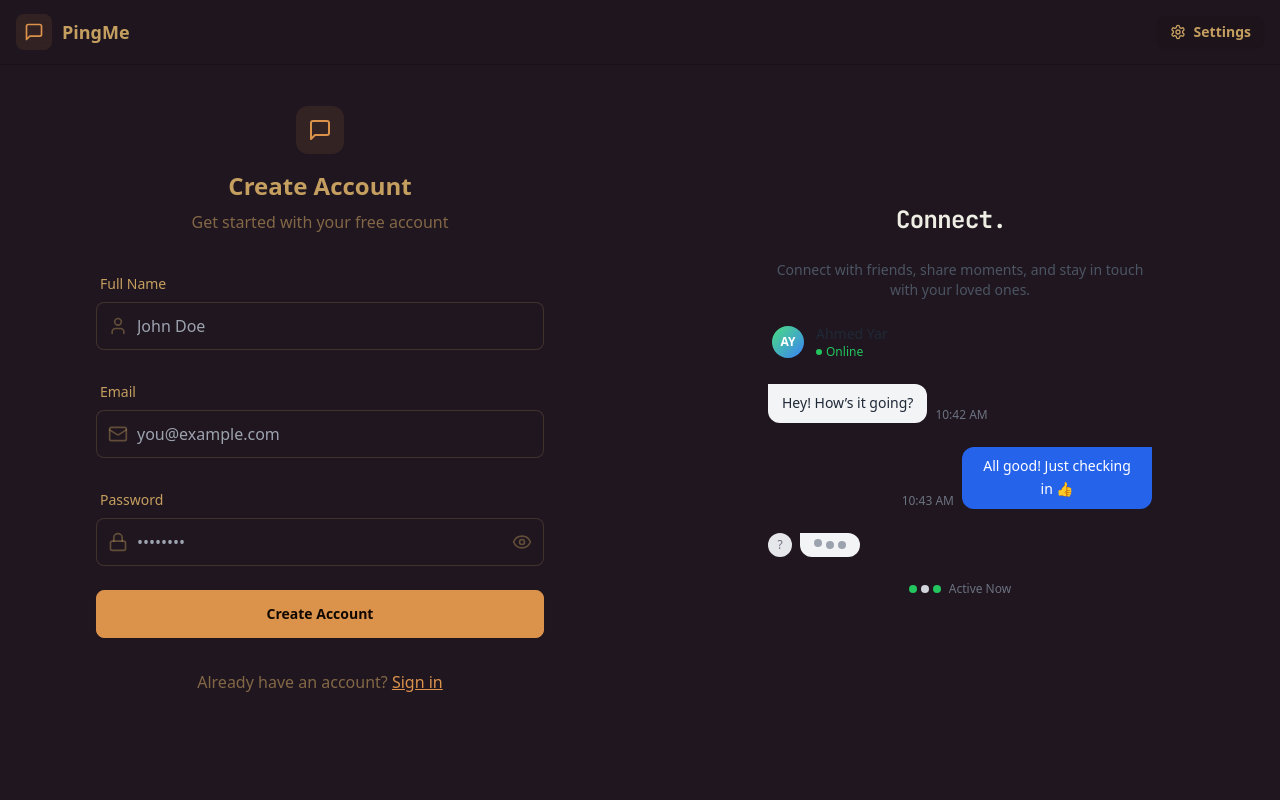
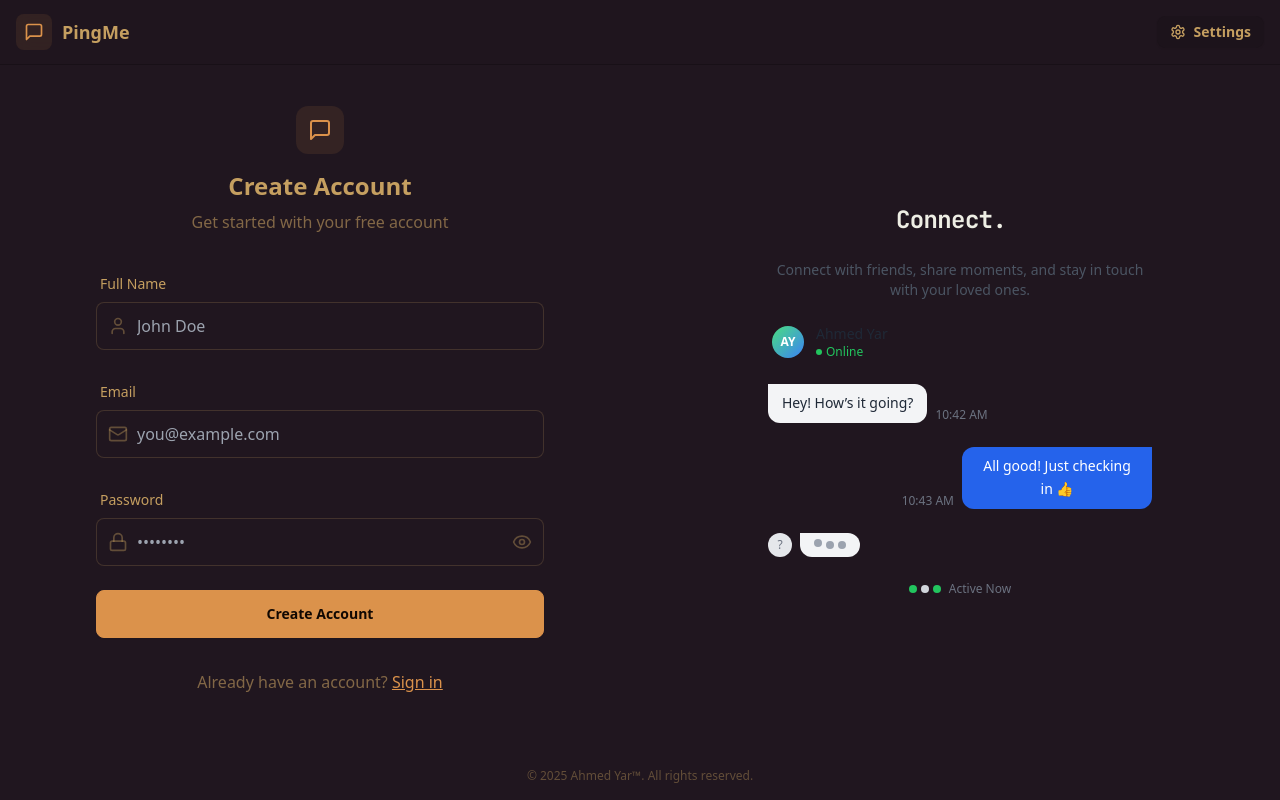
Before and after one commit to ahmedyar7/PingMe, a React (Vite) app in the folder frontend/: page /signup in a window 1280 px wide. Built offline with nearby package versions, Linux system fonts and the light colour scheme; no server answers.

Commit message:
Adding the trademark

```diff
--- a/frontend/src/pages/LoginPage.jsx
+++ b/frontend/src/pages/LoginPage.jsx
@@ -137,7 +137,12 @@ const LoginPage = () => {
       {/* Right Side - Image/Pattern */}
 
       <AuthImagePattern />
+      <div className="absolute bottom-4 w-full text-center text-xs text-base-content/40">
+        © {new Date().getFullYear()} Ahmed Yar™. All rights reserved.
+      </div>
     </div>
+
+    // </div>
   );
 };
 
--- a/frontend/src/pages/SignUpPage.jsx
+++ b/frontend/src/pages/SignUpPage.jsx
@@ -167,6 +167,10 @@ const SignUpPage = () => {
         title="Join our community"
         subtitle="Connect with friends, share moments, and stay in touch with your loved ones."
       />
+
+      <div className="absolute bottom-4 w-full text-center text-xs text-base-content/40">
+        © {new Date().getFullYear()} Ahmed Yar™. All rights reserved.
+      </div>
     </div>
   );
 };
```
